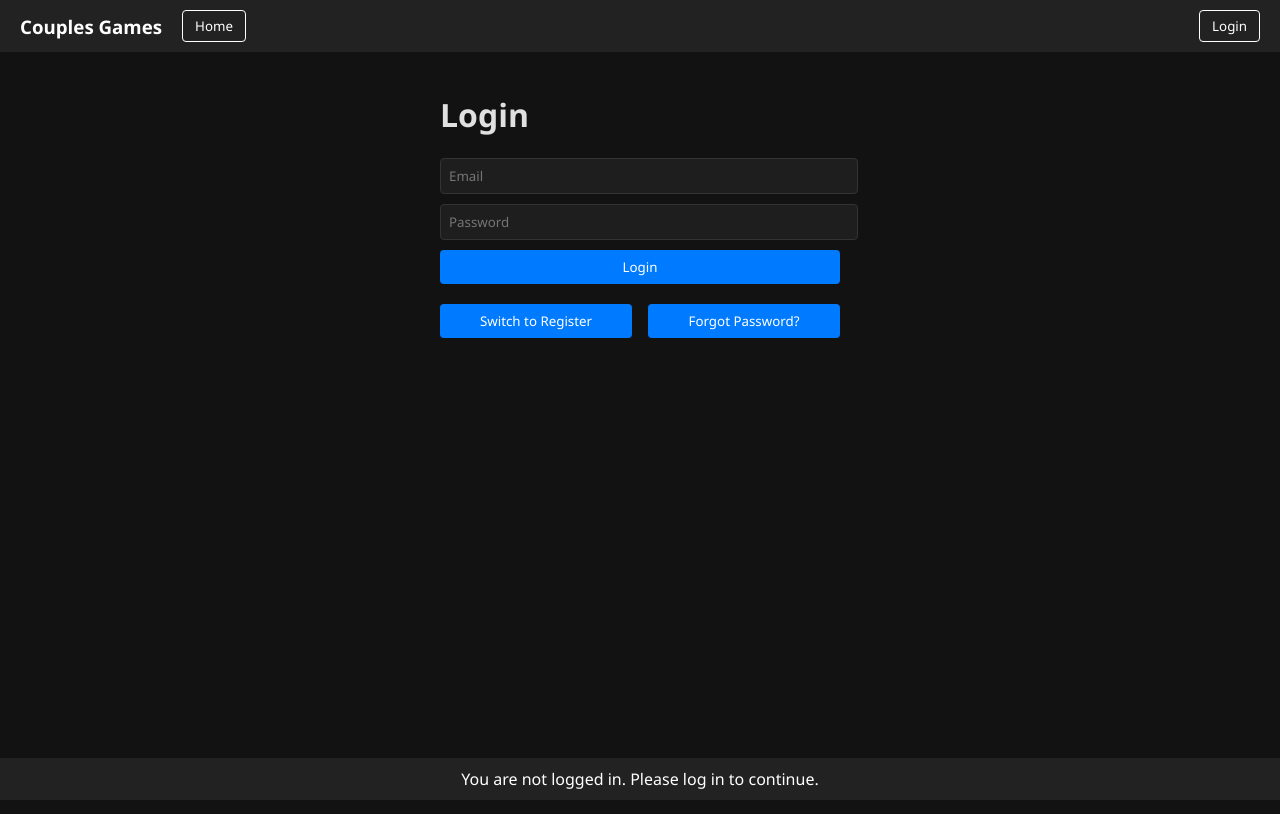
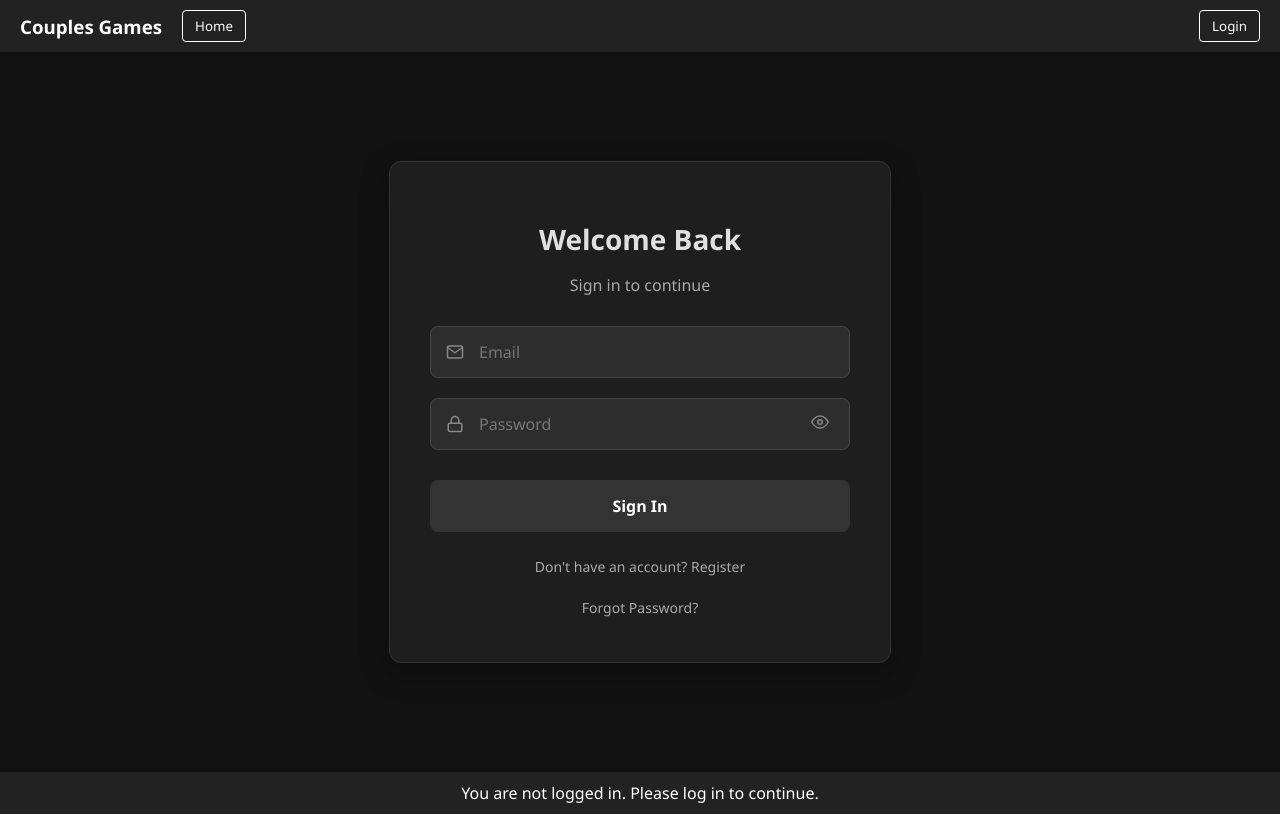
Before and after one commit to thefirsthero/couplesgames, a React (Vite) app in the folder CouplesGames.UI/: page /auth in a window 1280 px wide. Built offline with nearby package versions, Linux system fonts and the light colour scheme; no server answers.

Commit message:
Updated authpage styling

```diff
--- a/CouplesGames.UI/src/features/auth/AuthPage.module.css
+++ b/CouplesGames.UI/src/features/auth/AuthPage.module.css
@@ -1,55 +1,152 @@
 /* src/features/auth/AuthPage.module.css */
 
 .container {
-    max-width: 400px;
-    margin: auto;
+  display: flex;
+  justify-content: center;
+  align-items: center;
+  min-height: 80vh;
+  background-color: #121212;
+  padding: 20px;
 }
 
-  .fullWidth {
+.card {
+  background: #1e1e1e;
+  border-radius: 12px;
+  box-shadow: 0 10px 30px rgba(0, 0, 0, 0.3);
+  padding: 40px;
   width: 100%;
-    margin-bottom: 10px;
+  max-width: 420px;
+  text-align: center;
+  border: 1px solid #333;
 }
 
-  .switchButtons {
-    display: flex;
-    justify-content: space-between;
-    width: 100%;
-    margin-top: 10px;
+.title {
+  font-size: 28px;
+  margin-bottom: 8px;
+  color: #e0e0e0;
 }
 
-  .message {
-    margin-top: 10px;
-    text-align: center;
+.subtitle {
+  color: #aaa;
+  margin-bottom: 30px;
+  font-size: 16px;
 }
 
-  .button {
-    width: 48%;
-    padding: 8px 16px;
-    border: none;
-    border-radius: 4px;
-    background-color: #007bff;
-    color: white;
-    cursor: pointer;
+.inputGroup {
+  position: relative;
+  margin-bottom: 20px;
 }
 
-  .fullWidthButton {
-    width: 100%;
-    padding: 8px 16px;
-    border: none;
-    border-radius: 4px;
-    background-color: #007bff;
-    color: white;
-    cursor: pointer;
-    margin-bottom: 10px;
+.inputIcon {
+  position: absolute;
+  left: 16px;
+  top: 50%;
+  transform: translateY(-50%);
+  color: #888;
+  font-size: 18px;
 }
 
-  .button:disabled,
-  .fullWidthButton:disabled {
-    background-color: #aaa;
+.input {
+  width: 100%;
+  padding: 14px 14px 14px 48px;
+  background: #2d2d2d;
+  border: 1px solid #444;
+  border-radius: 8px;
+  font-size: 16px;
+  transition: all 0.2s ease;
+  box-sizing: border-box;
+  height: 52px;
+  color: #e0e0e0;
+}
+
+.input:focus {
+  outline: none;
+  border-color: #666;
+  box-shadow: 0 0 0 3px rgba(100, 100, 100, 0.2);
+}
+
+.input::placeholder {
+  color: #777;
+}
+
+.visibilityToggle {
+  position: absolute;
+  right: 16px;
+  top: 50%;
+  transform: translateY(-50%);
+  background: none;
+  border: none;
+  color: #888;
+  cursor: pointer;
+  font-size: 18px;
+  padding: 5px;
+}
+
+.visibilityToggle:hover {
+  color: #ccc;
+}
+
+.passwordMatch {
+  text-align: left;
+  font-size: 14px;
+  margin-top: -10px;
+  margin-bottom: 15px;
+  padding: 5px 10px;
+  border-radius: 4px;
+  background: rgba(45, 45, 45, 0.7);
+}
+
+.match {
+  color: #4CAF50;
+}
+
+.mismatch {
+  color: #f44336;
+}
+
+.primaryButton {
+  width: 100%;
+  padding: 14px;
+  background: #333;
+  color: white;
+  border: none;
+  border-radius: 8px;
+  font-size: 16px;
+  font-weight: 600;
+  cursor: pointer;
+  transition: background 0.2s ease;
+  margin-top: 10px;
+  height: 52px;
+}
+
+.primaryButton:hover:not(:disabled) {
+  background: #444;
+}
+
+.primaryButton:disabled {
+  background: #2d2d2d;
+  color: #777;
   cursor: not-allowed;
 }
 
-  .button:hover:not(:disabled),
-  .fullWidthButton:hover:not(:disabled) {
-    background-color: #0056b3;
+.secondaryActions {
+  display: flex;
+  flex-direction: column;
+  gap: 12px;
+  margin-top: 20px;
 }
+
+.textButton {
+  background: none;
+  border: none;
+  color: #aaa;
+  cursor: pointer;
+  font-size: 14px;
+  padding: 5px;
+  transition: color 0.2s ease;
+}
+
+.textButton:hover {
+  color: #e0e0e0;
+  text-decoration: underline;
+}
--- a/CouplesGames.UI/src/features/auth/AuthPage.tsx
+++ b/CouplesGames.UI/src/features/auth/AuthPage.tsx
@@ -10,17 +10,30 @@ import styles from './AuthPage.module.css';
 import { ToastContainer, toast } from 'react-toastify';
 import 'react-toastify/dist/ReactToastify.css';
 import { useLoading } from '../../contexts/LoadingContext';
+import { FiEye, FiEyeOff, FiLock, FiMail } from 'react-icons/fi';
 
 const AuthPage: React.FC = () => {
   const [isRegistering, setIsRegistering] = useState(false);
   const [isResetting, setIsResetting] = useState(false);
   const [email, setEmail] = useState('');
   const [password, setPassword] = useState('');
+  const [retypePassword, setRetypePassword] = useState('');
+  const [showPassword, setShowPassword] = useState(false);
+  const [showRetypePassword, setShowRetypePassword] = useState(false);
   const { isLoading, startLoading, stopLoading } = useLoading();
 
   const navigate = useNavigate();
 
+  const passwordsMatch = () => {
+    return isRegistering && password && retypePassword && password === retypePassword;
+  };
+
   const handleAuth = async () => {
+    if (isRegistering && password !== retypePassword) {
+      toast.error("Passwords don't match");
+      return;
+    }
+
     startLoading();
     try {
       if (isResetting) {
@@ -42,59 +55,121 @@ const AuthPage: React.FC = () => {
     }
   };
 
+  const togglePasswordVisibility = () => setShowPassword(!showPassword);
+  const toggleRetypeVisibility = () => setShowRetypePassword(!showRetypePassword);
+
   return (
     <div className={styles.container}>
-      <ToastContainer />
+      <ToastContainer position="top-center" />
 
-      <h1>{isResetting ? 'Reset Password' : isRegistering ? 'Register' : 'Login'}</h1>
+      <div className={styles.card}>
+        <h1 className={styles.title}>
+          {isResetting ? 'Reset Password' : isRegistering ? 'Create Account' : 'Welcome Back'}
+        </h1>
+        <p className={styles.subtitle}>
+          {isResetting
+            ? 'Enter your email to reset password'
+            : isRegistering
+              ? 'Create your account'
+              : 'Sign in to continue'}
+        </p>
 
+        <div className={styles.inputGroup}>
+          <FiMail className={styles.inputIcon} />
           <input
             type="email"
             placeholder="Email"
             value={email}
             onChange={(e) => setEmail(e.target.value)}
-        className={styles.fullWidth}
+            className={styles.input}
           />
+        </div>
 
         {!isResetting && (
+          <>
+            <div className={styles.inputGroup}>
+              <FiLock className={styles.inputIcon} />
               <input
-          type="password"
+                type={showPassword ? 'text' : 'password'}
                 placeholder="Password"
                 value={password}
                 onChange={(e) => setPassword(e.target.value)}
-          className={styles.fullWidth}
+                className={styles.input}
               />
+              <button
+                onClick={togglePasswordVisibility}
+                className={styles.visibilityToggle}
+                aria-label={showPassword ? "Hide password" : "Show password"}
+              >
+                {showPassword ? <FiEyeOff /> : <FiEye />}
+              </button>
+            </div>
+
+            {isRegistering && (
+              <div className={styles.inputGroup}>
+                <FiLock className={styles.inputIcon} />
+                <input
+                  type={showRetypePassword ? 'text' : 'password'}
+                  placeholder="Retype Password"
+                  value={retypePassword}
+                  onChange={(e) => setRetypePassword(e.target.value)}
+                  className={styles.input}
+                />
+                <button
+                  onClick={toggleRetypeVisibility}
+                  className={styles.visibilityToggle}
+                  aria-label={showRetypePassword ? "Hide password" : "Show password"}
+                >
+                  {showRetypePassword ? <FiEyeOff /> : <FiEye />}
+                </button>
+              </div>
+            )}
+
+            {isRegistering && password && retypePassword && (
+              <div className={`${styles.passwordMatch} ${passwordsMatch() ? styles.match : styles.mismatch}`}>
+                {passwordsMatch() ? '✓ Passwords match' : '✗ Passwords do not match'}
+              </div>
+            )}
+          </>
         )}
 
         <button
           onClick={handleAuth}
-        disabled={isLoading}
-        className={styles.fullWidthButton}
+          disabled={isLoading || (isRegistering && !passwordsMatch())}
+          className={styles.primaryButton}
         >
           {isLoading
             ? 'Processing...'
             : isResetting
             ? 'Send Reset Email'
             : isRegistering
-          ? 'Register'
-          : 'Login'}
+            ? 'Create Account'
+            : 'Sign In'}
         </button>
 
-      <div className={styles.switchButtons}>
+        <div className={styles.secondaryActions}>
           {!isResetting && (
             <button
-            onClick={() => setIsRegistering((prev) => !prev)}
-            className={styles.button}
+              onClick={() => {
+                setIsRegistering((prev) => !prev);
+                setRetypePassword('');
+              }}
+              className={styles.textButton}
             >
-            {isRegistering ? 'Switch to Login' : 'Switch to Register'}
+              {isRegistering ? 'Already have an account? Sign In' : "Don't have an account? Register"}
             </button>
           )}
           <button
-          onClick={() => setIsResetting((prev) => !prev)}
-          className={styles.button}
+            onClick={() => {
+              setIsResetting((prev) => !prev);
+              setIsRegistering(false);
+              setRetypePassword('');
+            }}
+            className={styles.textButton}
           >
-          {isResetting ? 'Back to Login' : 'Forgot Password?'}
+            {isResetting ? 'Back to Sign In' : 'Forgot Password?'}
           </button>
+        </div>
       </div>
     </div>
   );
```
Lines whose indentation alone changed are shown as unchanged.
